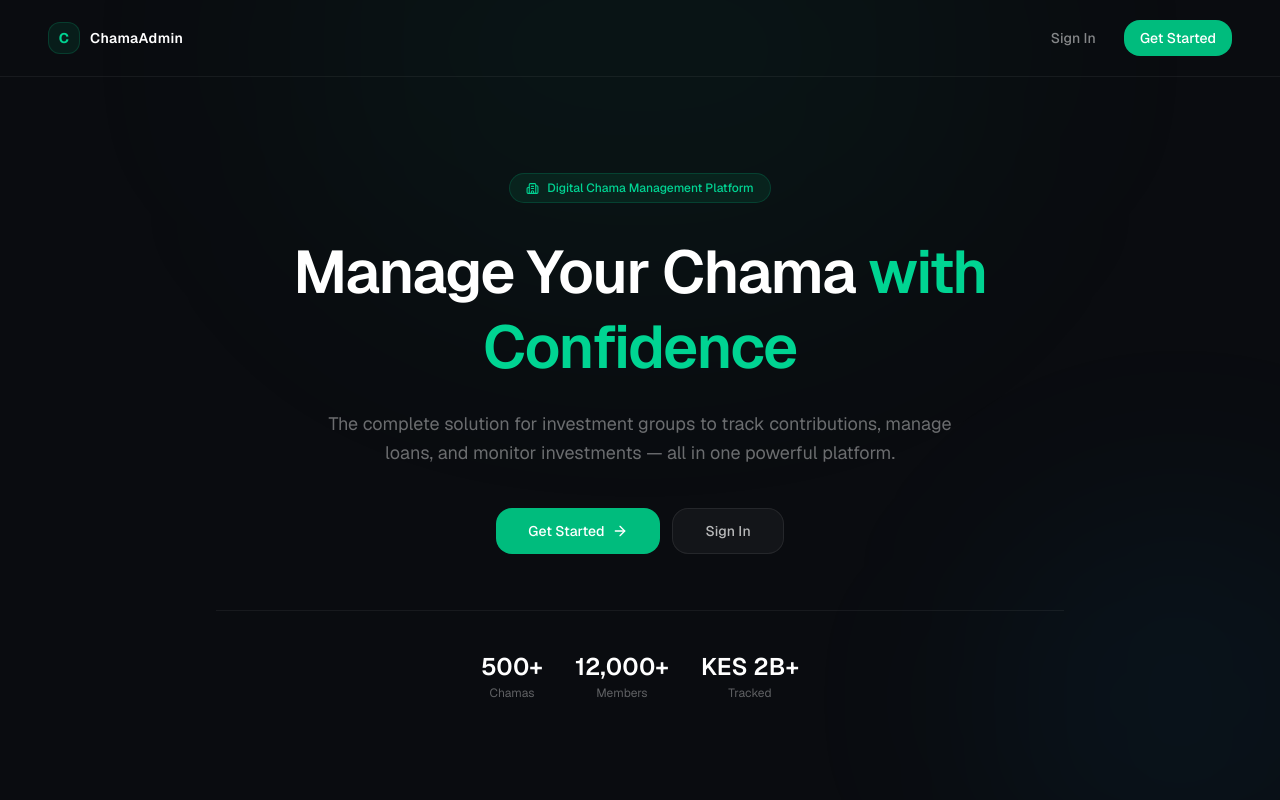
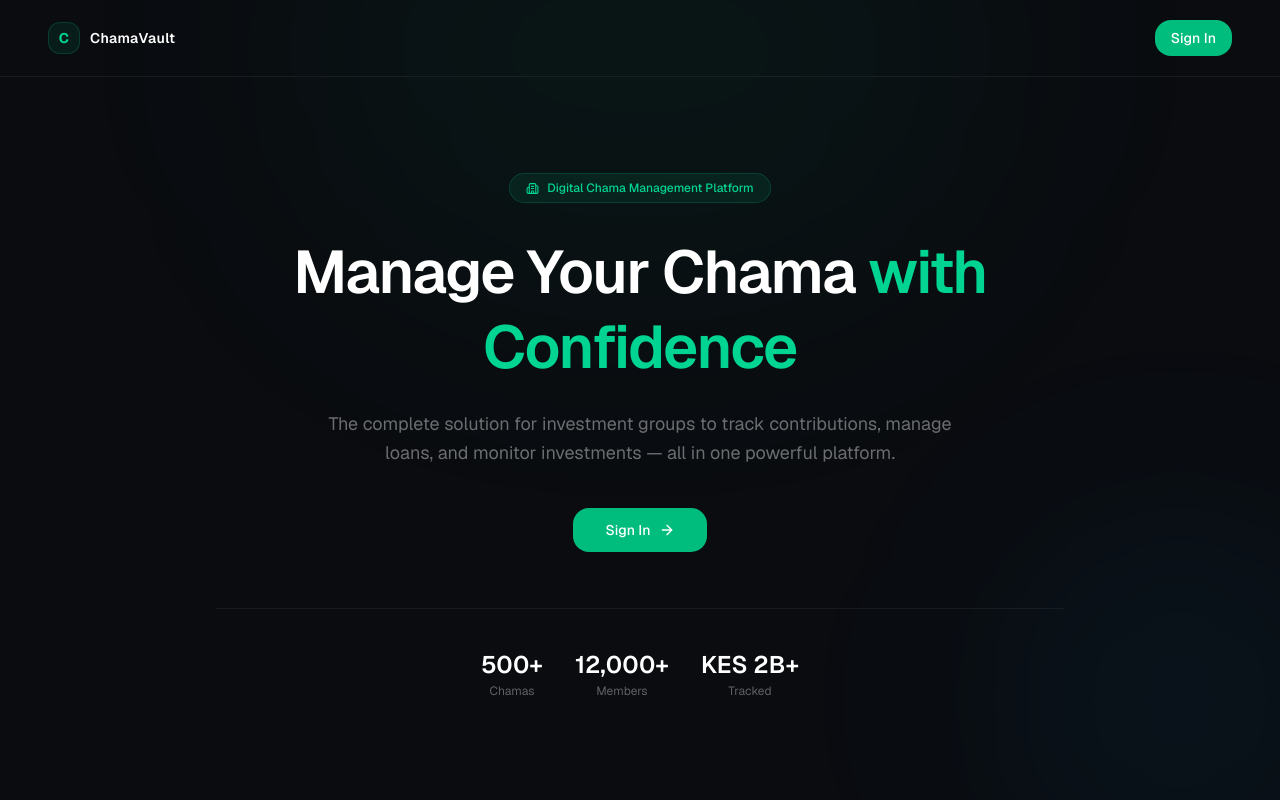
Before and after one commit to owinogabriel/chama-superadmin, a Next.js app: page / in a window 1280 px wide. Shown: the top 800 px of the page. Built offline with nearby package versions, Linux system fonts and the light colour scheme.

Commit message:
feat: secure dashboard session — logout on close, block back navigation.

```diff
--- a/app/(superadmin)/dashboard/chamas/[id]/page.tsx
+++ b/app/(superadmin)/dashboard/chamas/[id]/page.tsx
@@ -217,7 +217,7 @@ export default function ChamaDetailPage() {
           <div className="bg-white/[0.03] border border-white/[0.07] rounded-2xl p-6">
             <div className="flex items-center gap-2 mb-5">
               <Users size={15} className="text-white/30" />
-              <h2 className="text-sm font-medium text-white">Chama Admin</h2>
+              <h2 className="text-sm font-medium text-white">Chama Vault</h2>
             </div>
 
             <div className="flex items-center gap-4 p-4 bg-white/[0.03] rounded-xl border border-white/[0.06] mb-5">
@@ -228,7 +228,7 @@ export default function ChamaDetailPage() {
               </div>
               <div>
                 <p className="text-white text-sm font-medium">{chama.profiles?.full_name ?? "—"}</p>
-                <p className="text-white/40 text-xs mt-0.5">Chama Admin</p>
+                <p className="text-white/40 text-xs mt-0.5">Chama Vault</p>
               </div>
               {chama.profiles?.status && (
                 <span className={`ml-auto flex items-center gap-1.5 text-xs px-2.5 py-1 rounded-full font-medium ${statusConfig[chama.profiles.status]?.class}`}>
--- a/app/(superadmin)/dashboard/chamas/create/page.tsx
+++ b/app/(superadmin)/dashboard/chamas/create/page.tsx
@@ -312,7 +312,7 @@ export default function CreateChamaPage() {
                 </div>
                 <div>
                   <h2 className="text-sm font-medium text-white">
-                    Chama Admin
+                    Chama Vault
                   </h2>
                   <p className="text-white/30 text-xs mt-0.5">
                     Login credentials will be sent to this person
--- a/app/(superadmin)/dashboard/layout.tsx
+++ b/app/(superadmin)/dashboard/layout.tsx
@@ -1,12 +1,35 @@
 import { Sidebar } from "@/components/superadmin/Sidebar";
+import { supabase } from "@/lib/supabase/client";
+import { useRouter } from "next/router";
+import { useEffect } from "react";
 
-export default function DashboardLayout({ children }: { children: React.ReactNode }) {
+export default function DashboardLayout({
+  children,
+}: {
+  children: React.ReactNode;
+}) {
+  const router = useRouter();
+
+  useEffect(() => {
+    // Re-check session whenever the tab becomes visible again
+    const handleVisibilityChange = async () => {
+      if (document.visibilityState === "visible") {
+        const {
+          data: { session },
+        } = await supabase.auth.getSession();
+        if (!session) {
+          router.push("/login");
+        }
+      }
+    };
+    document.addEventListener("visibilitychange", handleVisibilityChange);
+    return () =>
+      document.removeEventListener("visibilitychange", handleVisibilityChange);
+  }, [router]);
   return (
     <div className="min-h-screen bg-[#0a0c10] flex">
       <Sidebar />
-      <main className="flex-1 p-6 text-white">
-        {children}
-      </main>
+      <main className="flex-1 p-6 text-white">{children}</main>
     </div>
   );
 }
--- a/app/layout.tsx
+++ b/app/layout.tsx
@@ -14,7 +14,7 @@ const geistMono = Geist_Mono({
 });
 
 export const metadata: Metadata = {
-  title: "Chama Admin Portal",
+  title: "Chama Vault Portal",
   description: "Chama management super admin portal",
 };
 
--- a/app/page.tsx
+++ b/app/page.tsx
@@ -86,20 +86,20 @@ export default function Welcome() {
           <div className="w-8 h-8 rounded-lg bg-emerald-500/10 border border-emerald-500/20 flex items-center justify-center">
             <span className="text-emerald-400 font-bold text-sm">C</span>
           </div>
-          <span className="text-white font-semibold text-sm tracking-wide">ChamaAdmin</span>
+          <span className="text-white font-semibold text-sm tracking-wide">ChamaVault</span>
         </div>
         <div className="flex items-center gap-3">
-          <button
+          {/* <button
             onClick={() => router.push("/login")}
             className="text-white/50 hover:text-white text-sm transition-colors px-4 py-2"
           >
             Sign In
-          </button>
+          </button> */}
           <button
             onClick={() => router.push("/login")}
             className="bg-emerald-500 hover:bg-emerald-400 text-white text-sm font-medium px-4 py-2 rounded-xl transition-colors"
           >
-            Get Started
+            Sign In
           </button>
         </div>
       </nav>
@@ -129,15 +129,15 @@ export default function Welcome() {
             onClick={() => router.push("/login")}
             className="flex items-center justify-center gap-2 bg-emerald-500 hover:bg-emerald-400 text-white font-medium px-8 py-3 rounded-xl transition-colors text-sm"
           >
-            Get Started
+           Sign In
             <ArrowRight size={16} />
           </button>
-          <button
+          {/* <button
             onClick={() => router.push("/login")}
             className="flex items-center justify-center gap-2 bg-white/[0.04] border border-white/[0.08] hover:bg-white/[0.07] text-white/70 hover:text-white font-medium px-8 py-3 rounded-xl transition-colors text-sm"
           >
             Sign In
-          </button>
+          </button> */}
         </div>
 
         {/* Stats row */}
@@ -230,7 +230,7 @@ export default function Welcome() {
           <div className="w-6 h-6 rounded-lg bg-emerald-500/10 border border-emerald-500/20 flex items-center justify-center">
             <span className="text-emerald-400 font-bold text-xs">C</span>
           </div>
-          <span className="text-white/40 text-xs">ChamaAdmin</span>
+          <span className="text-white/40 text-xs">ChamaVault</span>
         </div>
         <p className="text-white/25 text-xs">
           © 2026 Chama Management Platform. All rights reserved.
--- a/components/SettingPage.tsx
+++ b/components/SettingPage.tsx
@@ -22,9 +22,9 @@ export  function SettingsPage() {
   const { mutateAsync: saveSettings, isPending: saving } = useSaveSettings();
 
   const [general, setGeneral] = useState({
-    platformName: "ChamaAdmin",
-    supportEmail: "support@chamaadmin.co.ke",
-    supportPhone: "0800 123 456",
+    platformName: "ChamaVault",
+    supportEmail: "owinogabrieel@gmail.com",
+    supportPhone: "0740851719",
     defaultPlan: "Basic",
     trialDays: "14",
   });
@@ -56,7 +56,7 @@ export  function SettingsPage() {
   useEffect(() => {
     if (!settingsData) return;
     setGeneral({
-      platformName: settingsData.platform_name ?? "ChamaAdmin",
+      platformName: settingsData.platform_name ?? "ChamaVault",
       supportEmail: settingsData.support_email ?? "",
       supportPhone: settingsData.support_phone ?? "",
       defaultPlan: settingsData.default_plan === "pro" ? "Pro" : "Basic",
@@ -261,8 +261,8 @@ export  function SettingsPage() {
             <h2 className="text-sm font-medium text-white mb-5">Platform Settings</h2>
             <div className="space-y-5">
               {[
-                { label: "Platform Name", key: "platformName", placeholder: "ChamaAdmin" },
-                { label: "Support Email", key: "supportEmail", placeholder: "support@chamaadmin.co.ke" },
+                { label: "Platform Name", key: "platformName", placeholder: "ChamaVault" },
+                { label: "Support Email", key: "supportEmail", placeholder: "support@ChamaVault.co.ke" },
                 { label: "Support Phone", key: "supportPhone", placeholder: "0800 123 456" },
                 { label: "Trial Period (days)", key: "trialDays", placeholder: "14" },
               ].map((field) => (
--- a/components/auth/Login.tsx
+++ b/components/auth/Login.tsx
@@ -123,7 +123,7 @@ export const LoginForm = () => {
             <span className="text-emerald-400 font-bold text-lg">C</span>
           </div>
           <CardTitle className="text-white text-xl">
-            Chama Admin Portal
+            Chama Vault Portal
           </CardTitle>
           <CardDescription className="text-white/40 text-sm">
             Sign in to manage your platform
--- a/components/superadmin/Sidebar.tsx
+++ b/components/superadmin/Sidebar.tsx
@@ -17,6 +17,7 @@ import { supabase } from "@/lib/supabase/client";
 import { useRouter } from "next/navigation";
 import { useUser } from "@/hooks/useUser";
 import { usePlatformSettings } from "@/hooks/usePlatformSettings";
+import { useQueryClient } from "@tanstack/react-query";
 
 const navItems = [
   { label: "Overview", href: "/dashboard", icon: LayoutDashboard, exact: true },
@@ -43,6 +44,7 @@ export const Sidebar = () => {
   const { data: settings } = usePlatformSettings();
   const [collapsed, setCollapsed] = useState(false);
   const [loggingOut, setLoggingOut] = useState(false);
+   const queryClient = useQueryClient();
 
   // Collapse by default on mobile
   useEffect(() => {
@@ -56,16 +58,18 @@ export const Sidebar = () => {
     return () => window.removeEventListener("resize", handleResize);
   }, []);
 
-  const platformName = settings?.platform_name ?? "ChamaAdmin";
+  const platformName = settings?.platform_name ?? "ChamaVault";
 
   const isActive = (href: string, exact: boolean) => {
     if (exact) return pathname === href;
     return pathname.startsWith(href);
   };
 
-  const handleLogout = async () => {
+   const handleLogout = async () => {
     setLoggingOut(true);
     await supabase.auth.signOut();
+    queryClient.clear();
+    router.refresh();
     router.push("/login");
   };
 
--- a/lib/supabase/client.ts
+++ b/lib/supabase/client.ts
@@ -1,7 +1,16 @@
-import { createBrowserClient } from '@supabase/ssr'
-import type { Database } from '@/types/Database'
+import { createBrowserClient } from "@supabase/ssr";
+import type { Database } from "@/types/Database";
 
 export const supabase = createBrowserClient<Database>(
   process.env.NEXT_PUBLIC_SUPABASE_URL!,
-  process.env.NEXT_PUBLIC_SUPABASE_ANON_KEY!
-)
+  process.env.NEXT_PUBLIC_SUPABASE_ANON_KEY!,
+
+  {
+    auth: {
+      storage:
+        typeof window !== "undefined" ? window.sessionStorage : undefined,
+      persistSession: true,
+      autoRefreshToken: true,
+    },
+  },
+);
```
